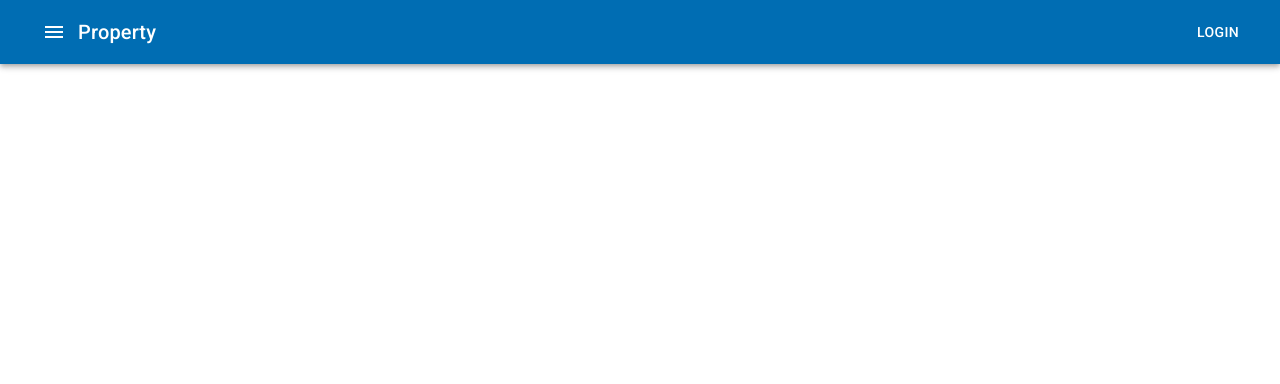
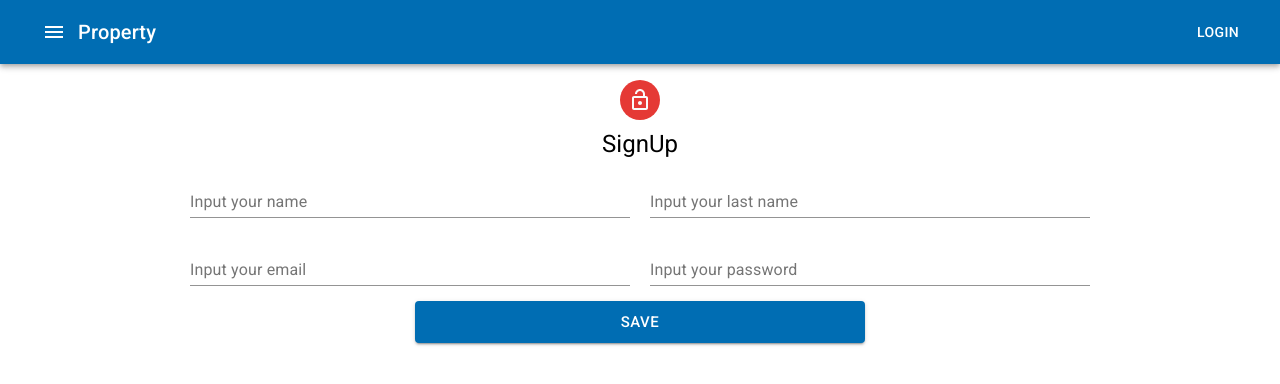
Before and after one commit to HugoRoca/course-react-nodejs-firebase, a React (Create React App) app in the folder inmobiliaria-app/: page /signup in a window 1280 px wide. Shown: the top 384 px of the page. Built offline with nearby package versions, Linux system fonts and the light colour scheme.

Commit message:
create form signup

```diff
--- a/inmobiliaria-app/package.json
+++ b/inmobiliaria-app/package.json
@@ -4,6 +4,7 @@
   "private": true,
   "dependencies": {
     "@material-ui/core": "^4.11.0",
+    "@material-ui/icons": "^4.9.1",
     "@testing-library/jest-dom": "^4.2.4",
     "@testing-library/react": "^9.5.0",
     "@testing-library/user-event": "^7.2.1",
--- a/inmobiliaria-app/src/App.js
+++ b/inmobiliaria-app/src/App.js
@@ -3,6 +3,7 @@ import "./App.css";
 
 import PropertyList from "./components/ListaInmuebles";
 import AppNavbar from "./components/layout/AppNavbar";
+import SignUp from './components/security/RegisterUser'
 
 import { BrowserRouter as Router, Switch, Route } from "react-router-dom";
 
@@ -19,6 +20,7 @@ class App extends Component {
           <Grid container>
             <Switch>
               <Route path='/' exact component={PropertyList}></Route>
+              <Route path='/signup' exact component={SignUp}></Route>
             </Switch>
           </Grid>
         </MuiThemeProvider>
--- /dev/null
+++ b/inmobiliaria-app/src/components/security/RegisterUser.js
@@ -0,0 +1,62 @@
+import React, { Component } from "react";
+import { Container, Avatar, Typography, Grid, TextField, Button } from "@material-ui/core";
+import { LockOpenOutlined } from "@material-ui/icons";
+
+const style = {
+  paper: {
+    marginTop: 8,
+    display: "flex",
+    flexDirection: "column",
+    alignItems: "center",
+  },
+  avatar: {
+    margin: 8,
+    backgroundColor: "#e53935",
+  },
+  form: {
+    width: "100%",
+    marginTop: 10,
+  },
+  submit: {
+    marginTop: 15,
+    marginBottom: 20,
+  }
+};
+
+export default class RegisterUser extends Component {
+  render() {
+    return (
+      <Container maxWidth="md">
+        <div style={style.paper}>
+          <Avatar style={style.avatar}>
+            <LockOpenOutlined />
+          </Avatar>
+          <Typography component="h1" variant="h5">
+            SignUp
+          </Typography>
+          <form style={style.form}>
+            <Grid container spacing={2}>
+              <Grid item md={6} xs={12}>
+                <TextField name="name" fullWidth label="Input your name" />
+              </Grid>
+              <Grid item md={6} xs={12}>
+                <TextField name="last_name" fullWidth label="Input your last name" />
+              </Grid>
+              <Grid item md={6} xs={12}>
+                <TextField name="email" fullWidth label="Input your email" />
+              </Grid>
+              <Grid item md={6} xs={12}>
+                <TextField type="password" name="password" fullWidth label="Input your password" />
+              </Grid>
+            </Grid>
+            <Grid container justify="center">
+              <Grid item md={6} xs={12}>
+                <Button type="submit" variant="contained" fullWidth size="large" color="primary" style={style.submit}>Save</Button>
+              </Grid>
+            </Grid>
+          </form>
+        </div>
+      </Container>
+    );
+  }
+}
```
